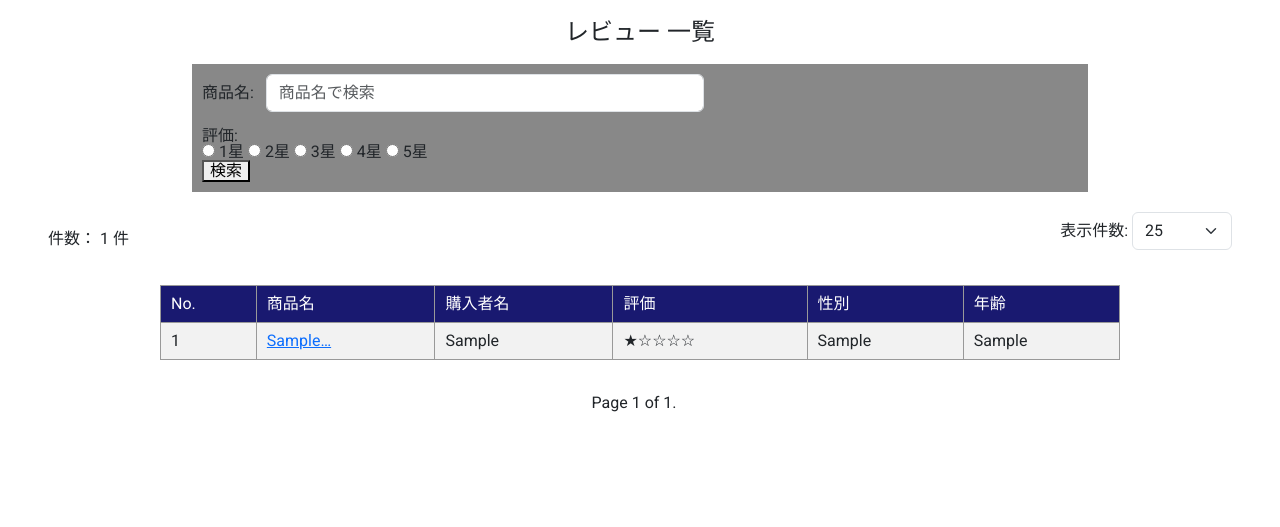
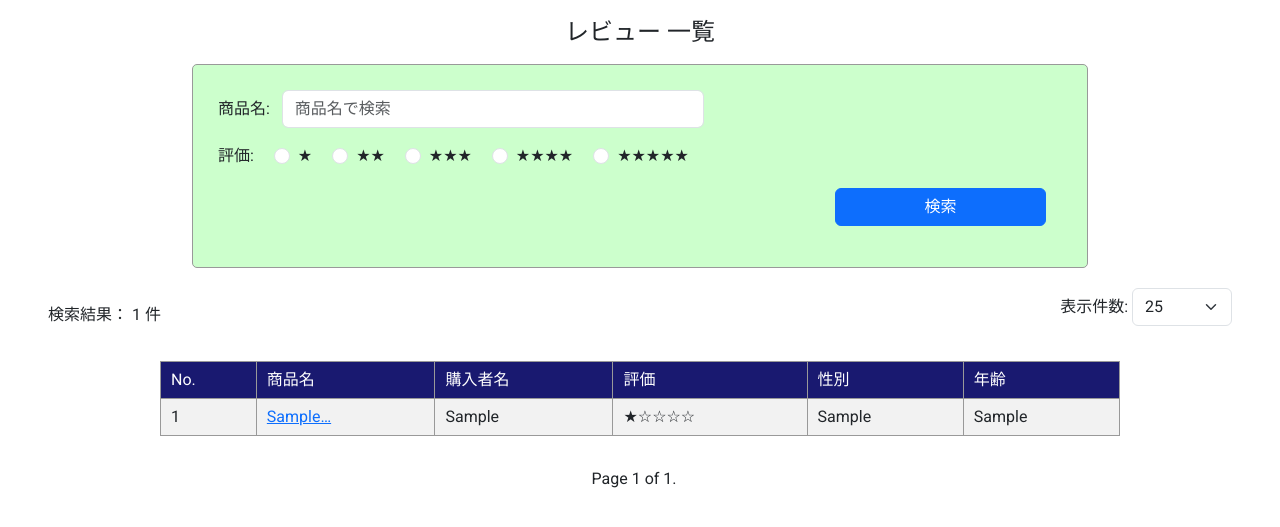
Before and after one commit to Shiroari175/rakuten-review-system, a Django app: page /rak/review_list/ in a window 1280 px wide. Shown: the part 48-575 px from the top of the page. Run offline with Django 4.2, Linux system fonts and the light colour scheme; a user stored in the database is signed in; tables that the repository leaves empty hold one stand-in row (values such as "Sample post").

Commit message:
レビュー一覧検索機能作成中

```diff
--- a/rakutenproject/reviewapp/templates/review_list.html
+++ b/rakutenproject/reviewapp/templates/review_list.html
@@ -9,20 +9,43 @@
             <label for="id-item_nm" class="form-label d-inline me-2">商品名:</label>
             <input id="id-item_nm" class="form-control d-inline w-50" type="text" name="query" value="{{ query }}" placeholder="商品名で検索">
         </div>
-        <label for="id-item_nm" class="form-label d-inline">評価:</label>
-        <div>
-            <label><input type="radio" name="rating" value="1" {% if rating == "1" %}checked{% endif %}> 1星</label>
-            <label><input type="radio" name="rating" value="2" {% if rating == "2" %}checked{% endif %}> 2星</label>
-            <label><input type="radio" name="rating" value="3" {% if rating == "3" %}checked{% endif %}> 3星</label>
-            <label><input type="radio" name="rating" value="4" {% if rating == "4" %}checked{% endif %}> 4星</label>
-            <label><input type="radio" name="rating" value="5" {% if rating == "5" %}checked{% endif %}> 5星</label>
+        <label for="id-item_nm" class="form-label  me-3">評価:</label>
+        <div class="form-check form-check-inline align-middle">
+            <input type="radio" class="form-check-input" id="id-rating1" name="rating" value="1" {% if rating == "1" %}checked{% endif %} >
+            <label class="form-check-label pt-1" for="id-rating1">★</label>
         </div>
-        <button type="submit">検索</button>
+        <div class="form-check form-check-inline align-middle">
+            <input type="radio" class="form-check-input" id="id-rating2" name="rating" value="2" {% if rating == "2" %}checked{% endif %}>
+            <label class="form-check-label pt-1" for="id-rating2">
+                ★★
+            </label>
+        </div>
+        <div class="form-check form-check-inline align-middle" >
+            <input type="radio" class="form-check-input" id="id-rating3" name="rating" value="3" {% if rating == "3" %}checked{% endif %}>
+            <label class="form-check-label pt-1" for="id-rating3">
+                ★★★
+            </label>
+        </div>
+        <div class="form-check form-check-inline align-middle">
+            <input type="radio" class="form-check-input" id="id-rating4" name="rating" value="4" {% if rating == "4" %}checked{% endif %}>
+            <label class="form-check-label pt-1" for="id-rating4">
+                ★★★★
+            </label>
+        </div>
+        <div class="form-check form-check-inline align-middle">
+            <input type="radio" class="form-check-input" id="id-rating5" name="rating" value="5" {% if rating == "5" %}checked{% endif %}>
+            <label class="form-check-label pt-1" for="id-rating5">
+                ★★★★★
+            </label>
+        </div>
+        <div class="d-flex justify-content-end">
+            <button class="btn btn-primary w-25 m-3 align-end" type="submit">検索</button>
+        </div>
     </form>
 
     <div class="position-relative ms-5 me-5">
         <div class="position-absolute top-50 left-0">
-            件数：&nbsp;{{ page_obj.paginator.count }}&nbsp;件
+            検索結果：&nbsp;{{ page_obj.paginator.count }}&nbsp;件
         </div>
         <form method="get" action="." id="id-page-count-form">
           <div class="text-end">
--- a/rakutenproject/static/css/base_style.css
+++ b/rakutenproject/static/css/base_style.css
@@ -87,11 +87,14 @@ th {
     width: 100px;
 }
 
+/* 検索フォーム */
 #id-find-form {
-    background: #888;
+    background: #CCFFCC;
     width: 70%;
     margin: 20px auto;
-    padding: 10px;
+    border-radius: 5px;
+    border: solid #999 1px;
+    padding: 25px;
 }
 
 /* カード：共通 */
```
